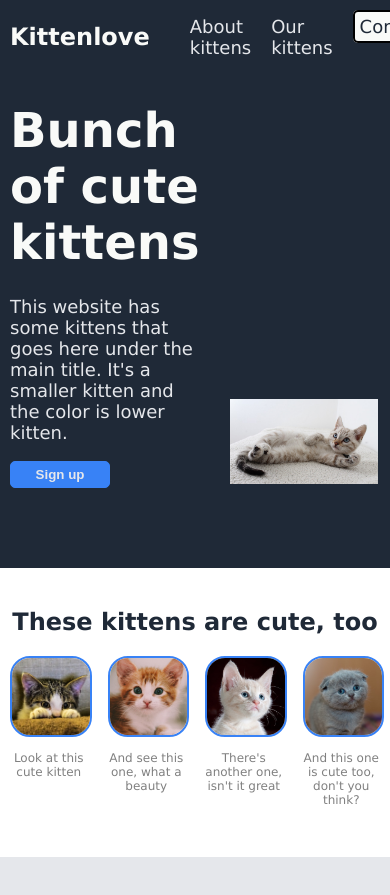
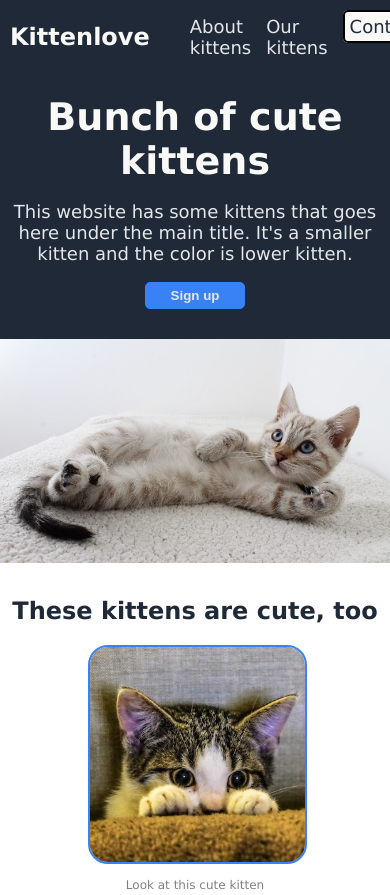
Before and after one commit to TobiasFK/landing-page, a plain HTML site: page index.html in a window 390 px wide. Shown: the top 895 px of the page. Drawn offline with Linux system fonts and the light colour scheme.

Commit message:
Update landing page with responsive layout

```diff
--- a/index.html
+++ b/index.html
@@ -28,10 +28,10 @@
         <div class="main-container">
 
 
-        <div class="main-top">
+        <div class="top-section">
             <div class="content">
-                <div class="main-content">
-                    <div class="main-copy">
+                <div class="top-content">
+                    <div class="top-copy">
                         <h1>Bunch of cute kittens</h1>
                         <p>This website has some kittens that goes here under the main title. It's a smaller kitten and the color is lower kitten.</p>
                         <button>Sign up</button>
@@ -45,26 +45,26 @@
             </div>
 
         </div>
-            <div class="information">
+            <div class="info-section">
                 <h2>These kittens are cute, too</h2>
 
-            <div class="data-info">
-                <div class="data">
+            <div class="info">
+                <div class="info-areas">
                     <img src="images/pexels-francesco-ungaro-96938.jpg" alt="Info 1">
                     <div class="info-text">Look at this cute kitten</div>
                 </div>
 
-                <div class="data">
+                <div class="info-areas">
                     <img src="images/pexels-larissa-barbosa-1870376.jpg" alt="Info 1">
                     <div class="info-text">And see this one, what a beauty</div>
                 </div>
 
-                <div class="data">
+                <div class="info-areas">
                     <img src="images/pexels-pixabay-45201.jpg" alt="Info 1">
                     <div class="info-text">There's another one, isn't it great</div>
                 </div>
 
-                <div class="data">
+                <div class="info-areas">
                     <img src="images/pexels-vadim-b-127028.jpg" alt="Info 1">
                     <div class="info-text">And this one is cute too, don't you think?</div>
                 </div>
--- a/style.css
+++ b/style.css
@@ -27,6 +27,8 @@ button {
     display: flex;
     justify-content: space-between;
     align-items: center;
+    padding-left: 10px;
+    padding-right: 10px;
 }
 
 .logo {
@@ -38,7 +40,7 @@ button {
 .header ul {
     list-style: none;
     display: flex;
-    gap: 20px;
+    gap: 15px;
 }
 
 .header a {
@@ -65,36 +67,36 @@ button {
 }
 
 .content {
-    max-width: 1010px;
+    max-width: 1000px;
     margin-left: auto;
     margin-right: auto;
-    padding-left: 10px;
-    padding-right: 10px;
-}
-
-/* main top section */
-
-.main-top {
-    background-color: #1F2937;
-    padding-bottom: 80px;
 
 }
 
-.main-content {
+/* top section */
+
+.top-section {
+    background-color: #1F2937;
+    padding-bottom: 80px;
+}
+
+.top-content {
     display: flex;
     justify-content: space-between;
     flex: 1;
     gap: 30px;
     align-items: flex-end;
+    padding-left: 10px;
+    padding-right: 10px;
 }
 
-.main-copy {
+.top-copy {
     display: flex;
     flex-direction: column;
     max-width: 400px;
 }
 
-.main-copy h1 {
+.top-copy h1 {
     font-size: 48px;
     font-weight: bolder;
     color: #F9FAF8;
@@ -102,14 +104,12 @@ button {
 
 }
 
-.main-copy p {
+.top-copy p {
     font-size: 18px;
     color: #E5E7EB;
 }
 
-
-
-.main-copy button {
+.top-copy button {
     border: 1px solid #3882F6;
 }
 
@@ -123,34 +123,62 @@ button {
     max-height: 100%;
 }
 
+@media (max-width: 900px) { /* adjust CSS for top section when smaller screen size  */
+    .top-section {
+        padding-bottom: 0;
+    }
+
+    .top-content {
+        justify-content: center;
+        text-align: center;
+        flex-wrap: wrap;
+        padding: 0;
+    }
+
+    .top-copy {
+        align-items: center;
+    }
+
+    .top-copy h1 {
+        font-size: 38px;
+        margin-bottom: 0;
+    }
+
+    .top-image {
+        max-width: 100%;
+        padding: 0;
+        margin-bottom: -10px;
+    }
+}
+
 /* information section */
 
-.information {
+.info-section {
     text-align: center;
     margin-bottom: 50px;
     margin-top: 20px;
 }
 
-.information h2 {
+.info-section h2 {
     font-size: 24px;
     font-weight: bolder;
     color: #1F2937;
 }
 
-
-.data-info {
+.info {
     display: flex;
     justify-content: center;
     gap: 20px;
     padding-left: 10px;
     padding-right: 10px;
+    flex-shrink: 1;
 }
 
-.data {
+.info-areas {
     width: 150px;
 }
 
-.data img {
+.info-areas img {
     max-width: 100%;
     border-radius: 20px;
     border: 2px solid #3882F6;
@@ -160,6 +188,16 @@ button {
     margin-top: 10px;
     font-size: 12px;
     color: grey;
+}
+
+@media (max-width: 700px) { /* adjust CSS for info section when smaller screen size  */
+    .info-areas {
+        width: 215px;
+    }
+
+    .info {
+        flex-wrap: wrap;
+    }
 }
 
 /* inspirational quote section */
@@ -210,7 +248,7 @@ button {
     padding-top: 20px;
     padding-bottom: 20px;
     align-items: center;
-    gap: 20px;
+    gap: 40px;
     margin-top: 40px;
     margin-bottom: 40px;
 }
@@ -231,37 +269,12 @@ button {
     font-size: 14px;
 }
 
-/* call to action
-
-.action {
-    display: flex;
-    justify-content: center;
-    flex-direction: column;
-    align-items: center;
-    margin-top: 10px;
-    margin-bottom: 10px;
+@media (max-width: 1000px) { /* adjust CSS for CTA section when smaller screen size  */
+    .box {
+        margin-left: 10px;
+        margin-right: 10px;
+    }
 }
-
-.box {
-    background-color: blue;
-    padding: 10px 50px;
-    width: 100%;
-    margin: auto;
-    flex: 0 1 1;
-}
-
-.box-text {
-    display: flex;
-    justify-content: space-between;
-    align-items: center;
-    flex-wrap: wrap;
-}
-
-.box button {
-    padding: 5px 10px;
-}
-
- */
 
 /* footer */
 
@@ -269,7 +282,7 @@ button {
     display: flex;
     justify-content: center;
     align-items: center;
-    background-color: rgb(44, 44, 44);
+    background-color: #1F2937;
     color: #FFF;
     font-size: 12px;
     height: 50px;
```
